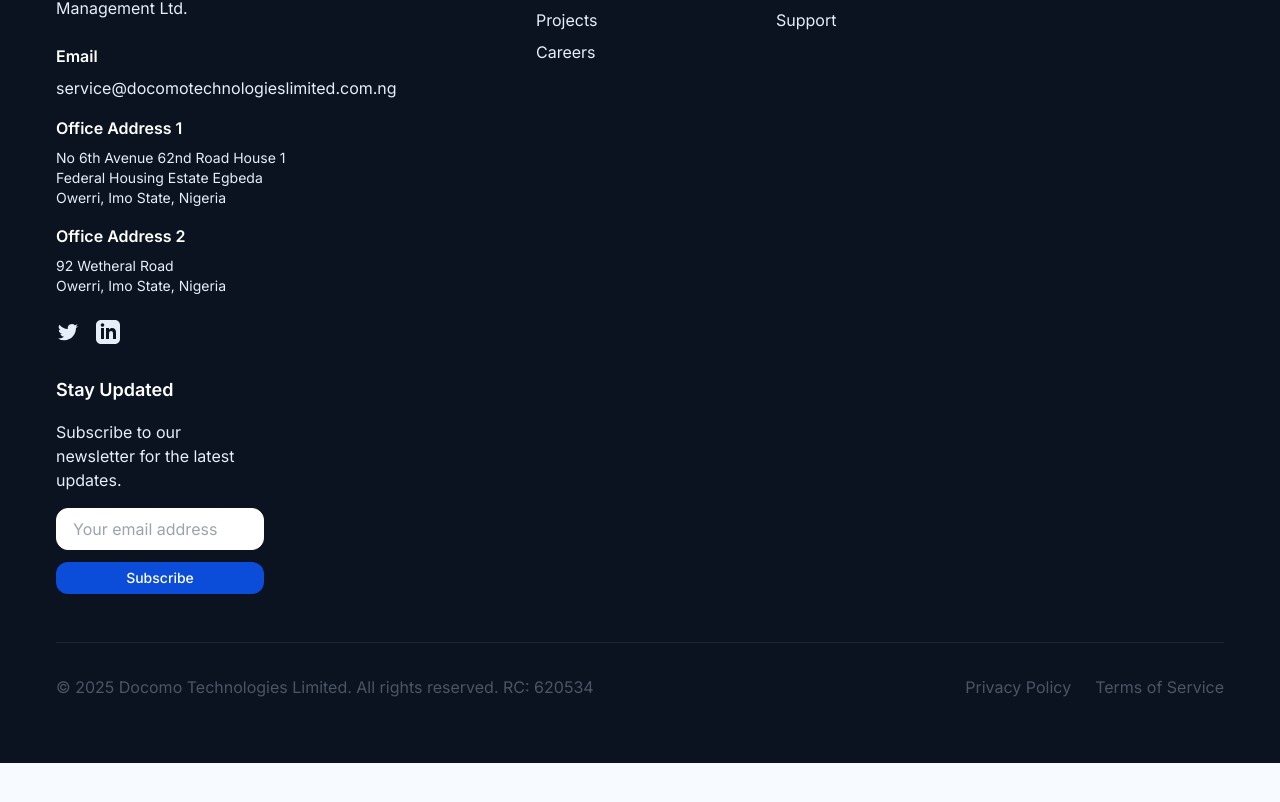
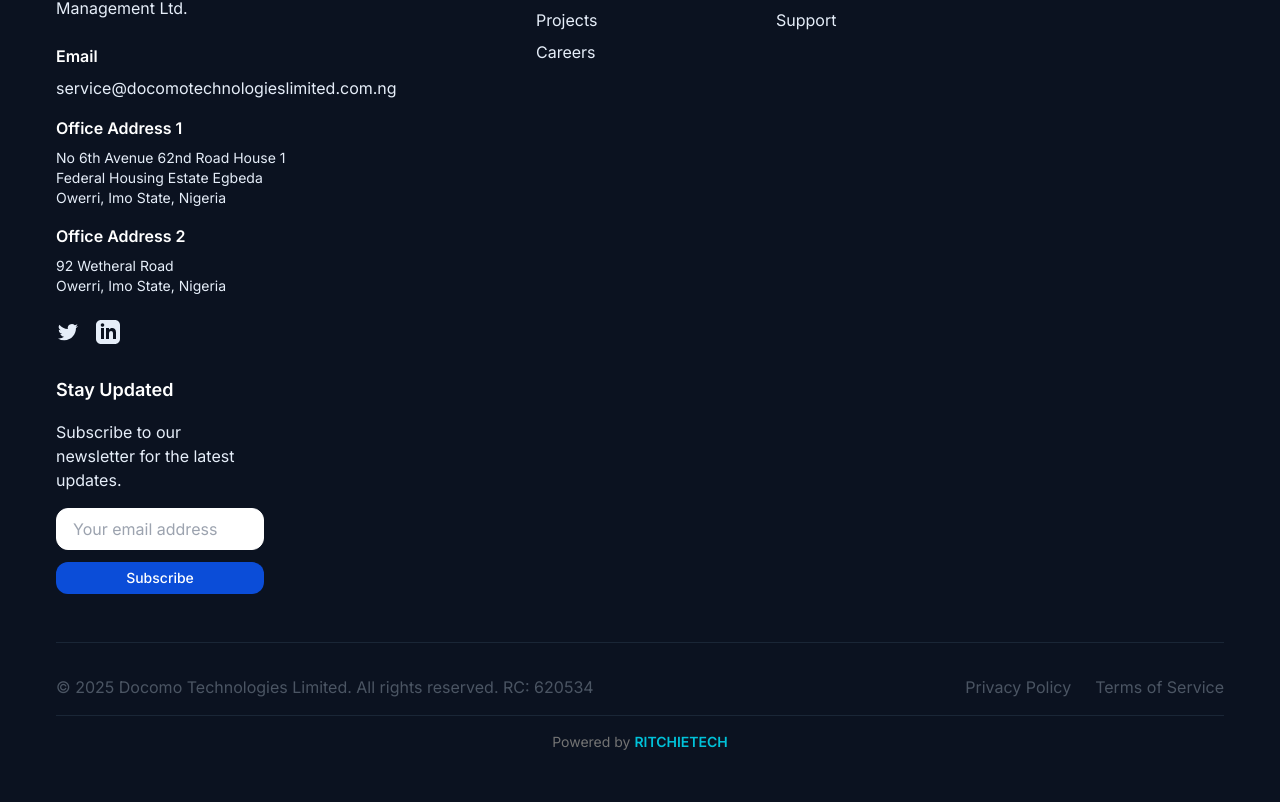
Before and after one commit to RITCHIEMEDIA/DocomoTechnologies, a Next.js app: page / in a window 1280 px wide. Shown: the part 4806-5608 px from the top of the page. Before the commit the page ends 5569 px from the top, so only its background shows below. Built offline with nearby package versions, Linux system fonts and the light colour scheme.

Commit message:
Add 'Powered by RITCHIETECH' across SEO metadata, schema markup, and footer

```diff
--- a/src/app/layout.tsx
+++ b/src/app/layout.tsx
@@ -12,11 +12,11 @@
     template: '%s | DOCOMO Technologies Limited - Civil Engineering & Construction Nigeria',
     default: 'DOCOMO Technologies Limited - Civil Engineering, Oil Field Services & Construction Company in Nigeria',
   },
-  description: 'Leading civil engineering, electrical engineering, oil field services, and general contracting company in Owerri, Imo State, Nigeria. Expert road construction, building contractors, infrastructure development across Nigeria. RC: 620534',
+  description: 'Leading civil engineering, electrical engineering, oil field services, and general contracting company in Owerri, Imo State, Nigeria. Expert road construction, building contractors, infrastructure development across Nigeria. RC: 620534. Powered by RITCHIETECH',
   keywords: ['civil engineering Nigeria', 'construction company Owerri', 'oil field services Niger Delta', 'electrical engineering Imo State', 'road construction Nigeria', 'building contractor Owerri', 'infrastructure development Nigeria', 'DOCOMO Technologies', 'general contractor Nigeria', 'engineering services Owerri'],
   authors: [{ name: 'DOCOMO Technologies Limited' }],
   creator: 'DOCOMO Technologies Limited',
-  publisher: 'DOCOMO Technologies Limited',
+  publisher: 'DOCOMO Technologies Limited - Powered by RITCHIETECH',
   formatDetection: {
     email: false,
     address: false,
@@ -85,7 +85,7 @@
     alternateName: 'Docomo Technologies',
     url: 'https://docomotechnologieslimited.com.ng',
     logo: 'https://docomotechnologieslimited.com.ng/assets/logos/docomo-logo.svg',
-    description: 'Leading civil engineering, electrical engineering, oil field services, and general contracting company in Nigeria',
+    description: 'Leading civil engineering, electrical engineering, oil field services, and general contracting company in Nigeria. Powered by RITCHIETECH',
     address: [
       {
         '@type': 'PostalAddress',
--- a/src/components/layout/Footer.tsx
+++ b/src/components/layout/Footer.tsx
@@ -112,7 +112,8 @@
           </div>
         </div>
 
-        <div className="border-t border-neutral-800 mt-12 pt-8 flex flex-col md:flex-row justify-between items-center">
+        <div className="border-t border-neutral-800 mt-12 pt-8">
+          <div className="flex flex-col md:flex-row justify-between items-center mb-4">
             <p className="text-neutral-600">
               &copy; {new Date().getFullYear()} Docomo Technologies Limited. All rights reserved. RC: 620534
             </p>
@@ -125,6 +126,12 @@
               </Link>
             </div>
           </div>
+          <div className="text-center pt-4 border-t border-neutral-800">
+            <p className="text-neutral-500 text-sm">
+              Powered by <a href="https://ritchietech.com" target="_blank" rel="noopener noreferrer" className="text-[--color-accent] hover:text-[--color-brand] font-semibold transition-colors">RITCHIETECH</a>
+            </p>
+          </div>
+        </div>
       </div>
     </footer>
   );
--- a/src/components/seo/Meta.tsx
+++ b/src/components/seo/Meta.tsx
@@ -12,7 +12,7 @@
 
 export default function Meta({
   title,
-  description = 'DOCOMO Technologies Limited - Leading civil engineering, electrical engineering, oil field services, and general contracting company in Nigeria. Expert construction services in Owerri, Imo State.',
+  description = 'DOCOMO Technologies Limited - Leading civil engineering, electrical engineering, oil field services, and general contracting company in Nigeria. Expert construction services in Owerri, Imo State. Powered by RITCHIETECH',
   image = '/assets/og/og-default.png',
   canonical,
   ogType = 'website',
@@ -32,6 +32,8 @@
       <meta name="keywords" content={keywords} />
       <meta name="robots" content={robots} />
       <meta name="author" content="DOCOMO Technologies Limited" />
+      <meta name="publisher" content="DOCOMO Technologies Limited - Powered by RITCHIETECH" />
+      <meta name="generator" content="RITCHIETECH" />
       <meta name="viewport" content="width=device-width, initial-scale=1, maximum-scale=5" />
       <meta httpEquiv="Content-Type" content="text/html; charset=utf-8" />
       <meta name="language" content="English" />
```
Lines whose indentation alone changed are shown as unchanged.
